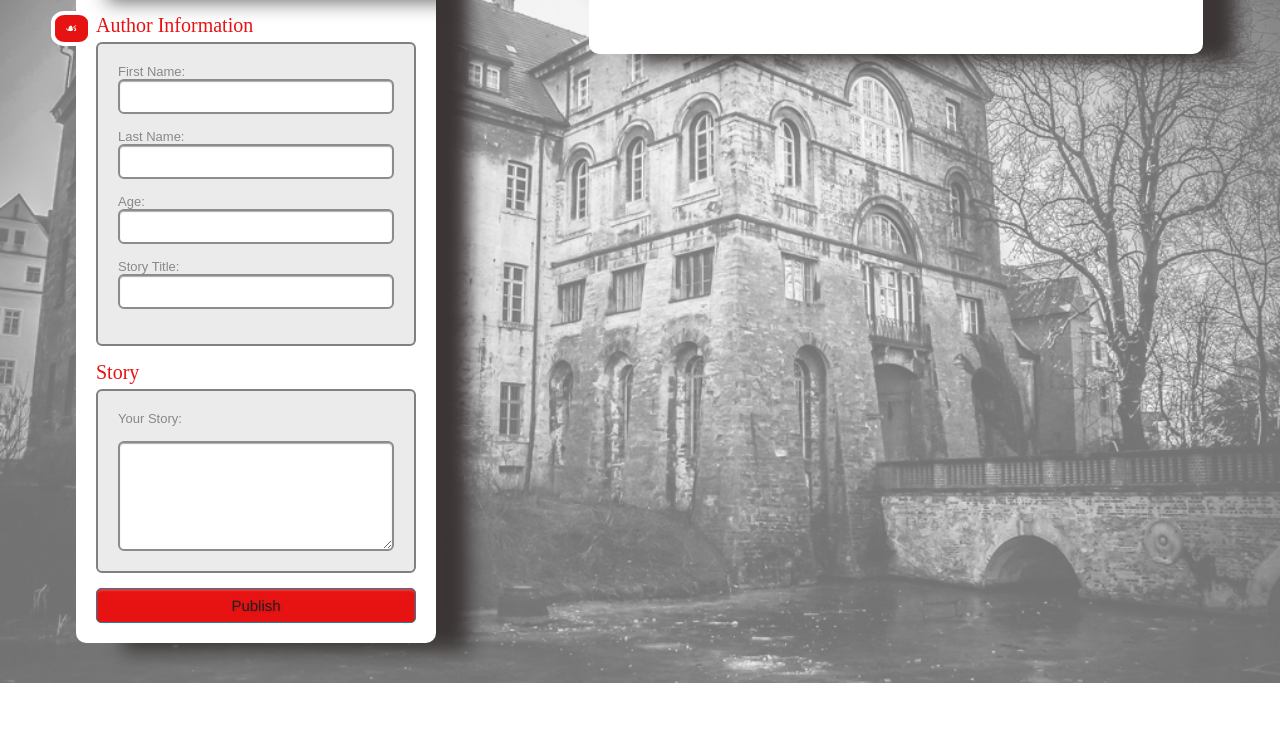
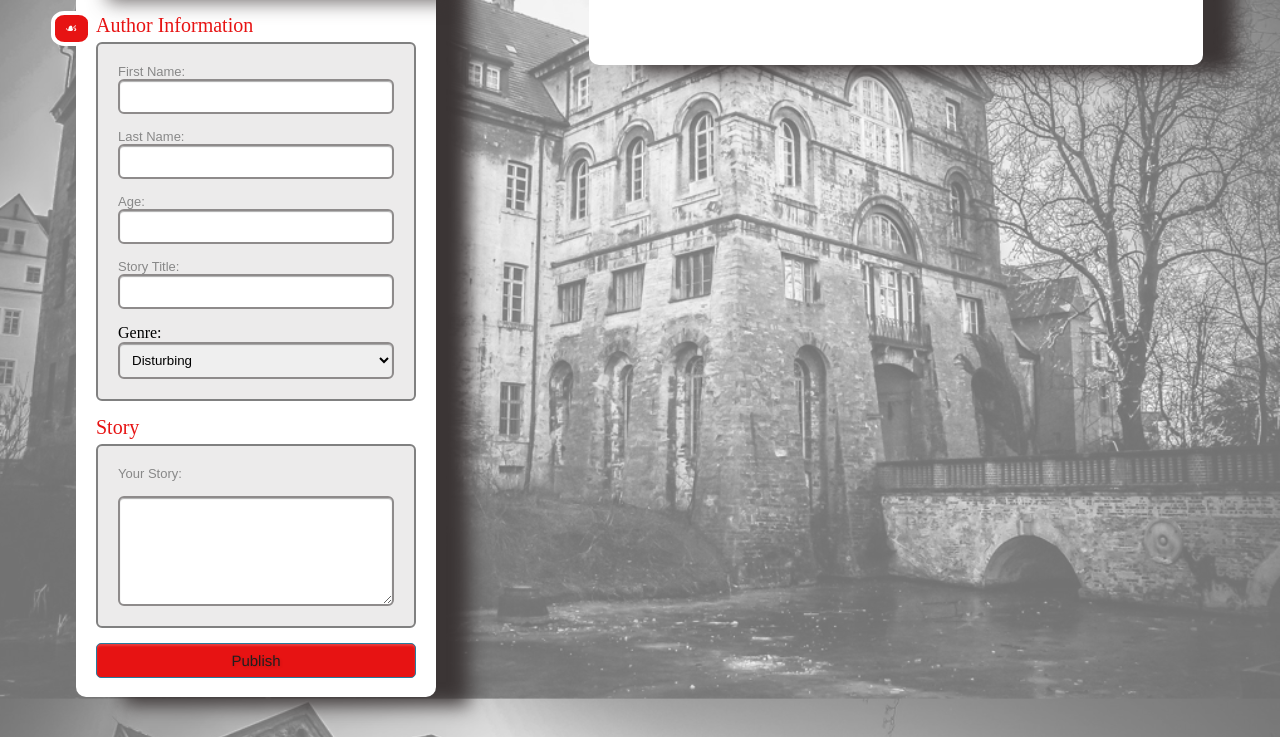
Before and after one commit to Ivano0ovIvan/ScaryProjectExample, a plain HTML site: page index.html in a window 1280 px wide. Shown: the part 153-890 px from the top of the page. Before the commit the page ends 836 px from the top, so only its background shows below. Drawn offline with Linux system fonts and the light colour scheme.

Commit message:
add genre field

```diff
--- a/index.html
+++ b/index.html
@@ -31,6 +31,14 @@
           <label>Story Title:
             <input type="text" id="story-title" name="field5" />
           </label>
+          <lable>Genre:
+            <select name="field4" id="genre">
+              <option value="Disturbing">Disturbing</option>
+              <option value="Psycological">Psycological</option>
+              <option value="Killer">Killer</option>
+              <option value="Monsters">Monsters</option>
+              <option value="Paranormal">Paranormal</option>
+            </select>
         </div>
 
         <div class="section">
```
